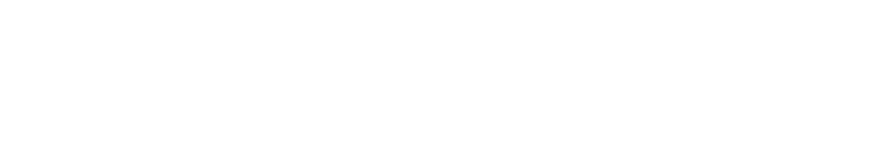
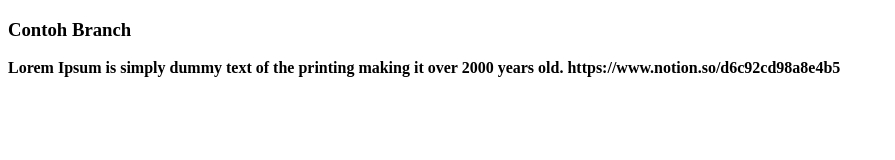
Before and after one commit to skepteaze/cobav3, a plain HTML site: page index.html in a window 1280 px wide. Shown: the whole page, without its empty margins (0-895 px from the left). Drawn offline with Linux system fonts and the light colour scheme.

Commit message:
Menambahkan baris

```diff
--- a/index.html
+++ b/index.html
@@ -6,6 +6,9 @@
     <title>Document</title>
 </head>
 <body>
-
+    <h3>Contoh Branch</h3>
+    <strong> Lorem Ipsum is simply dummy text of the printing </strong>
+    <strong> making it over 2000 years old.</strong>
+    <strong> https://www.notion.so/d6c92cd98a8e4b5</strong>
 </body>
 </html>
```
